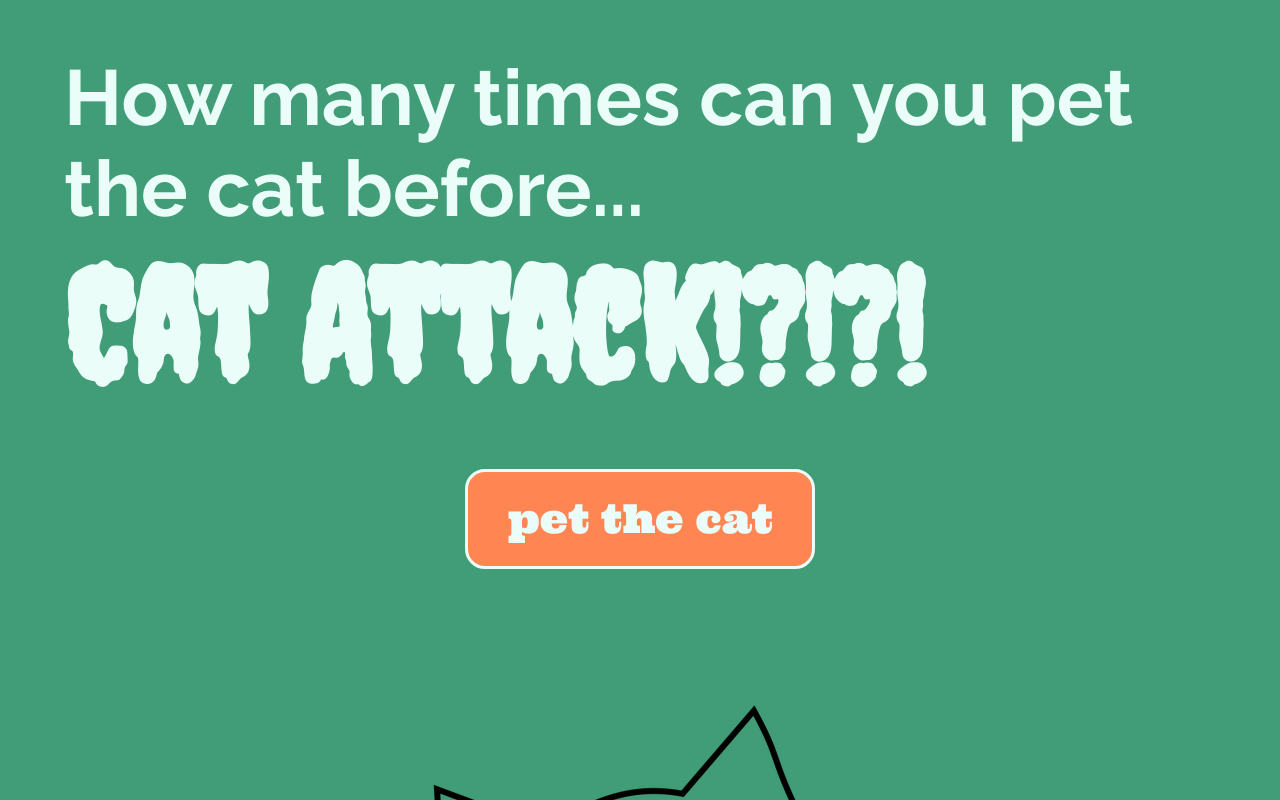
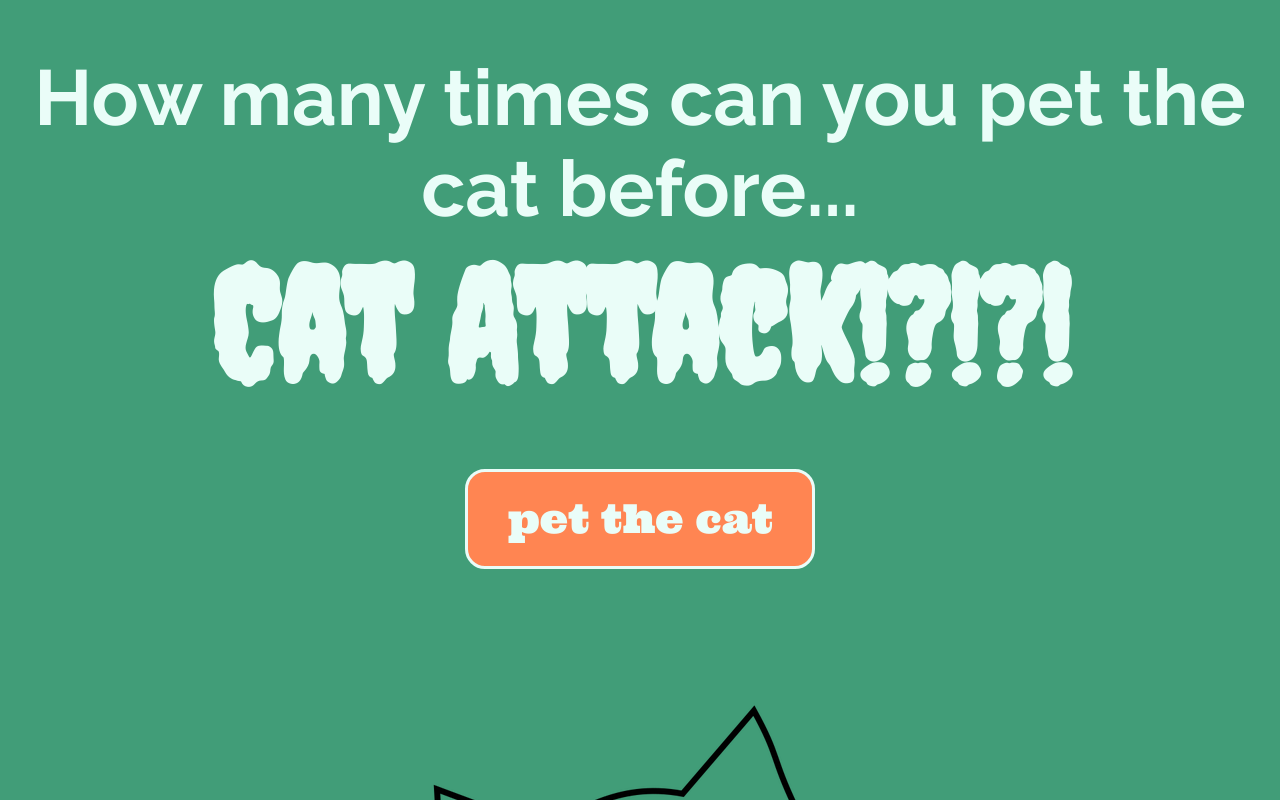
Before and after one commit to xullem/cattack, a plain HTML site: page index.html in a window 1280 px wide. Shown: the top 800 px of the page. Drawn offline with nearby package versions, Linux system fonts and the light colour scheme.

```diff
--- a/css/main.css
+++ b/css/main.css
@@ -1,5 +1,6 @@
 html {
   width: 100%;
+  height: 100%;
   font-size: 16px;
 }
 
@@ -8,23 +9,24 @@ background: #419D78;
 width: 100%;
 display: flex;
 justify-content: center;
-align-items:
+align-items: center;
 
 
 }
 
 .container {
-  width: 90%;
+  width: 100%;
 
   display: flex;
   align-items: center;
   justify-content: center;
-  flex-flow: wrap;
+  flex-flow: row wrap;
 }
 .head {
   width: 100%;
   display: flex;
   justify-content: center;
+  text-align: center;
   flex-wrap: wrap;
 }
 
--- a/script.js
+++ b/script.js
@@ -23,12 +23,12 @@ catBody.whatCatDoes = function(){
   var randomResponse = this.catResponses[randomIndex];
 //jquery to return results to html
   if (randomResponse != "CAT ATTACK")
-    { var image = "img/nice-cat-800.png";
+    { var image = "img/nice-cat.png";
       catImage.src = image;
       $("#catReact").text(randomResponse);
     //  $("#catReact").fadeIn(3000);
     } else {
-      image = "img/angry-white-cat-head-800.png";
+      image = "img/angry-white-cat-head.png";
         catImage.src = image;
         $("#catImage").effect("shake");
 $("#catReact").text("CAT ATTACK!!!");
```
Also changed, not shown: index.html (+2 -2 lines).
